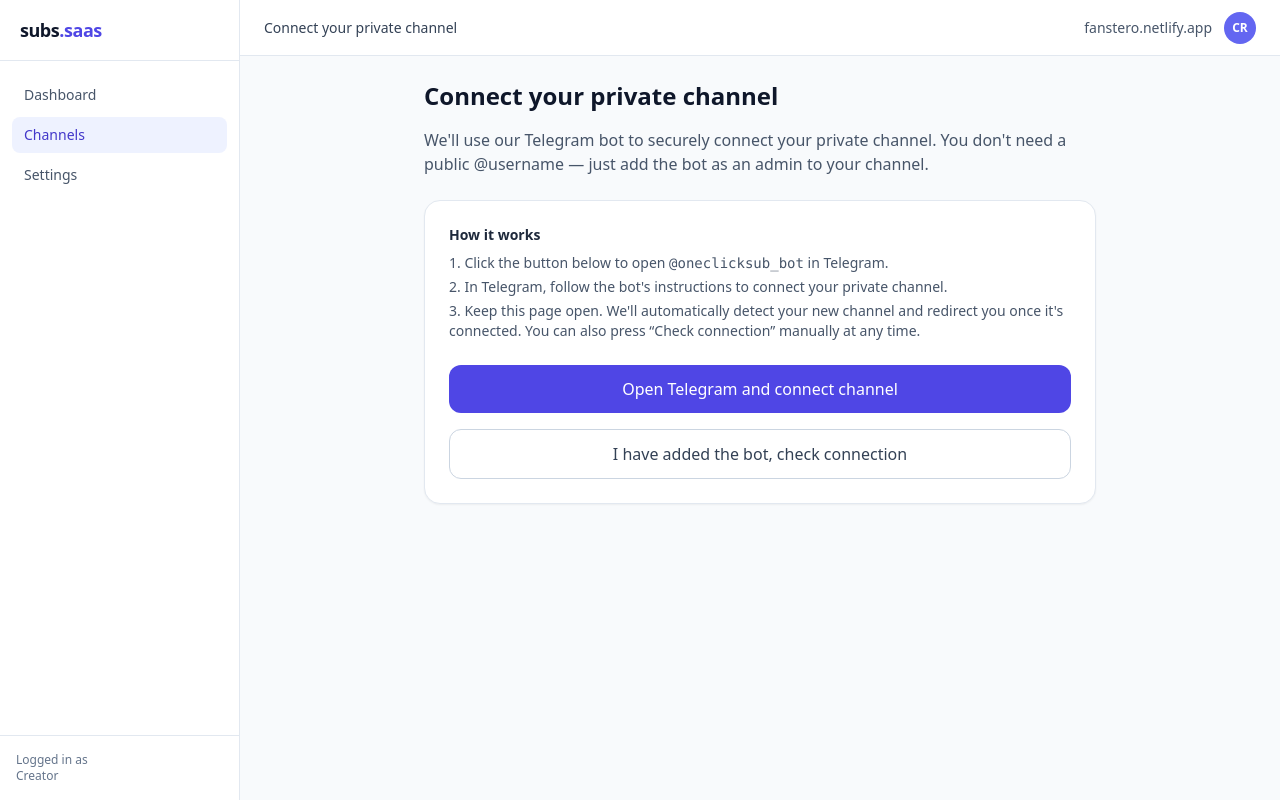
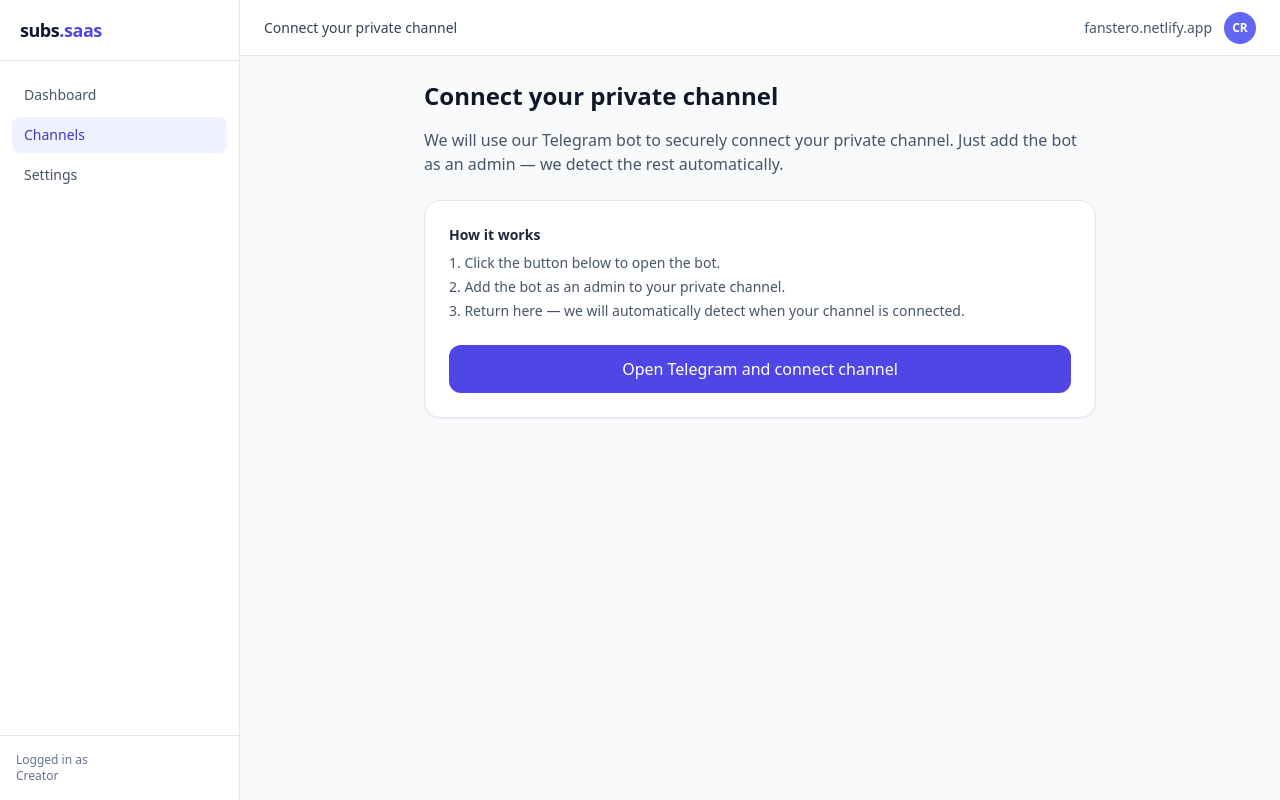
Before and after one commit to uplivonia/subs-saas, a Next.js app in the folder frontend/: page /app/channels/new in a window 1280 px wide. Built offline with nearby package versions, Linux system fonts and the light colour scheme.

Commit message:
Implement 2-click channel connect flow: connect-link, startgroup, my_chat_member, frontend polling

```diff
--- a/frontend/src/pages/app/channels/new.tsx
+++ b/frontend/src/pages/app/channels/new.tsx
@@ -2,117 +2,126 @@ import AppLayout from "@/components/AppLayout";
 import { useRouter } from "next/router";
 import { useEffect, useState } from "react";
 
-const TELEGRAM_BOT_USERNAME = "oneclicksub_bot";
 const API_BASE = "https://subs-saas.onrender.com/api/v1";
 
 export default function AddChannelPage() {
     const router = useRouter();
-    const [checking, setChecking] = useState(false);
-    const [autoChecking, setAutoChecking] = useState(false);
-    const [projectsCount, setProjectsCount] = useState<number | null>(null);
+    const [loading, setLoading] = useState(false);
+    const [projectId, setProjectId] = useState<number | null>(null);
+    const [status, setStatus] = useState<string | null>(null);
 
     const token =
         typeof window !== "undefined" ? localStorage.getItem("token") : null;
 
-    // Deep-link that opens the bot in "creator" mode
-    const creatorLink = `https://t.me/${TELEGRAM_BOT_USERNAME}?start=creator`;
+    const createProject = async () => {
+        if (!token) {
+            alert("Missing auth token.");
+            return null;
+        }
 
-    const checkProjectsAuto = async () => {
-        try {
-            const res = await fetch(`${API_BASE}/projects/`, {
+        const payload = {
+            title: "New Private Channel",
+            active: true,
+            owner_telegram_id: null, // backend reads user by JWT, not this
+        };
+
+        const res = await fetch(`${API_BASE}/projects/`, {
+            method: "POST",
+            headers: {
+                "Content-Type": "application/json",
+                Authorization: `Bearer ${token}`,
+            },
+            body: JSON.stringify({
+                title: "New Private Channel",
+                active: true,
+                owner_telegram_id: JSON.parse(atob(token.split(".")[1])).sub
+            }),
+        });
+
+        if (!res.ok) {
+            console.error(await res.text());
+            alert("Failed to create project.");
+            return null;
+        }
+
+        const project = await res.json();
+        return project.id;
+    };
+
+    const getConnectLink = async (projectId: number) => {
+        const res = await fetch(
+            `${API_BASE}/projects/${projectId}/connect-link`,
+            {
+                method: "POST",
                 headers: {
                     "Content-Type": "application/json",
-                    ...(token ? { Authorization: `Bearer ${token}` } : {}),
+                    Authorization: `Bearer ${token}`,
                 },
-            });
+            }
+        );
 
-            if (!res.ok) {
-                const text = await res.text();
-                console.error("Error loading projects (auto):", text);
-                return;
-            }
+        if (!res.ok) {
+            console.error(await res.text());
+            alert("Failed to get Telegram connect link.");
+            return null;
+        }
 
-            const data = await res.json();
-            setProjectsCount(data.length || 0);
-
-            if (data.length > 0) {
-                // At least one channel is connected – send user to the channels list
-                router.push("/app/channels");
-                setAutoChecking(false);
-            }
-        } catch (e) {
-            console.error("Network error while auto-checking channels.", e);
-        }
+        const data = await res.json();
+        return data.bot_link;
     };
 
-    const handleCheckManual = async () => {
-        setChecking(true);
-        try {
-            const res = await fetch(`${API_BASE}/projects/`, {
-                headers: {
-                    "Content-Type": "application/json",
-                    ...(token ? { Authorization: `Bearer ${token}` } : {}),
-                },
-            });
+    const pollProjectStatus = async (projectId: number) => {
+        const res = await fetch(`${API_BASE}/projects/${projectId}`, {
+            headers: {
+                "Content-Type": "application/json",
+                Authorization: `Bearer ${token}`,
+            },
+        });
 
-            if (!res.ok) {
-                const text = await res.text();
-                console.error("Error loading projects:", text);
-                alert("Could not check channels yet. Try again in a few seconds.");
-                setChecking(false);
-                return;
-            }
+        if (!res.ok) return null;
 
-            const data = await res.json();
-            setProjectsCount(data.length || 0);
-
-            if (data.length > 0) {
-                // Channel(s) already exist – send user to the list
-                setTimeout(() => {
-                    router.push("/app/channels");
-                }, 800);
-            } else {
-                alert(
-                    "No channels found yet. Make sure you added the bot as admin and completed the steps in Telegram."
-                );
-            }
-        } catch (e) {
-            console.error(e);
-            alert("Network error while checking channels.");
-        } finally {
-            setChecking(false);
-        }
+        const data = await res.json();
+        return data.settings?.status || null;
     };
 
-    const handleOpenTelegram = () => {
-        // Open bot in Telegram in a new tab / app
-        window.open(creatorLink, "_blank", "noopener,noreferrer");
+    const startPolling = (projectId: number) => {
+        const interval = setInterval(async () => {
+            const s = await pollProjectStatus(projectId);
+            setStatus(s);
 
-        // Start automatic background checks so user doesn't have to click anything
-        setAutoChecking(true);
+            if (s === "connected") {
+                clearInterval(interval);
+                router.push(`/app/channels`);
+            }
+        }, 3000);
+
+        return () => clearInterval(interval);
     };
 
-    useEffect(() => {
-        if (!autoChecking) return;
+    const handleOpenTelegram = async () => {
+        setLoading(true);
 
-        let cancelled = false;
+        // 1️⃣ Create project
+        const id = await createProject();
+        if (!id) {
+            setLoading(false);
+            return;
+        }
+        setProjectId(id);
 
-        const loop = async () => {
-            if (cancelled) return;
-            await checkProjectsAuto();
-            if (!cancelled) {
-                setTimeout(loop, 4000);
-            }
-        };
+        // 2️⃣ Get deep-link (bot_link)
+        const botLink = await getConnectLink(id);
+        if (!botLink) {
+            setLoading(false);
+            return;
+        }
 
-        // start the polling loop
-        loop();
+        // 3️⃣ Open Telegram bot
+        window.open(botLink, "_blank");
 
-        return () => {
-            cancelled = true;
-        };
-        // eslint-disable-next-line react-hooks/exhaustive-deps
-    }, [autoChecking]);
+        // 4️⃣ Start polling backend
+        startPolling(id);
+    };
 
     return (
         <AppLayout title="Connect your private channel">
@@ -121,9 +130,9 @@ export default function AddChannelPage() {
                     Connect your private channel
                 </h1>
                 <p className="text-slate-600 mb-6">
-                    We&apos;ll use our Telegram bot to securely connect your private
-                    channel. You don&apos;t need a public @username — just add the bot
-                    as an admin to your channel.
+                    We will use our Telegram bot to securely connect your
+                    private channel. Just add the bot as an admin — we detect
+                    the rest automatically.
                 </p>
 
                 <div className="bg-white shadow-sm rounded-2xl border border-slate-200 p-6 space-y-6">
@@ -132,21 +141,11 @@ export default function AddChannelPage() {
                             How it works
                         </h2>
                         <ol className="list-decimal list-inside text-sm text-slate-600 space-y-1">
+                            <li>Click the button below to open the bot.</li>
+                            <li>Add the bot as an admin to your private channel.</li>
                             <li>
-                                Click the button below to open{" "}
-                                <span className="font-mono">@{TELEGRAM_BOT_USERNAME}</span> in
-                                Telegram.
-                            </li>
-                            <li>
-                                In Telegram, follow the bot&apos;s instructions to connect
-                                your private channel.
-                            </li>
-                            <li>
-                                Keep this page open. We&apos;ll automatically detect your new
-                                channel and redirect you once it&apos;s connected. You can
-                                also press{" "}
-                                <span className="font-medium">“Check connection”</span>{" "}
-                                manually at any time.
+                                Return here — we will automatically detect
+                                when your channel is connected.
                             </li>
                         </ol>
                     </div>
@@ -155,30 +154,22 @@ export default function AddChannelPage() {
                         <button
                             type="button"
                             onClick={handleOpenTelegram}
+                            disabled={loading}
                             className="block w-full text-center bg-indigo-600 text-white py-3 rounded-xl font-medium hover:bg-indigo-700 transition-colors"
                         >
-                            Open Telegram and connect channel
+                            {loading
+                                ? "Connecting..."
+                                : "Open Telegram and connect channel"}
                         </button>
 
-                        <button
-                            type="button"
-                            onClick={handleCheckManual}
-                            disabled={checking}
-                            className={`block w-full text-center border border-slate-300 py-3 rounded-xl font-medium ${checking
-                                    ? "bg-slate-50 text-slate-400 cursor-wait"
-                                    : "bg-white text-slate-700 hover:bg-slate-50"
-                                }`}
-                        >
-                            {checking
-                                ? "Checking..."
-                                : "I have added the bot, check connection"}
-                        </button>
-
-                        {projectsCount !== null && (
-                            <p className="text-xs text-slate-500">
-                                Found{" "}
-                                <span className="font-semibold">{projectsCount}</span>{" "}
-                                project(s) linked to your account.
+                        {projectId && (
+                            <p className="text-center text-sm text-slate-600">
+                                Waiting for your channel to be connected…
+                                <br />
+                                Status:{" "}
+                                <span className="font-medium">
+                                    {status || "pending"}
+                                </span>
                             </p>
                         )}
                     </div>
```
Also changed, not shown: 2 other files (tests, documents, lock files or other folders).
